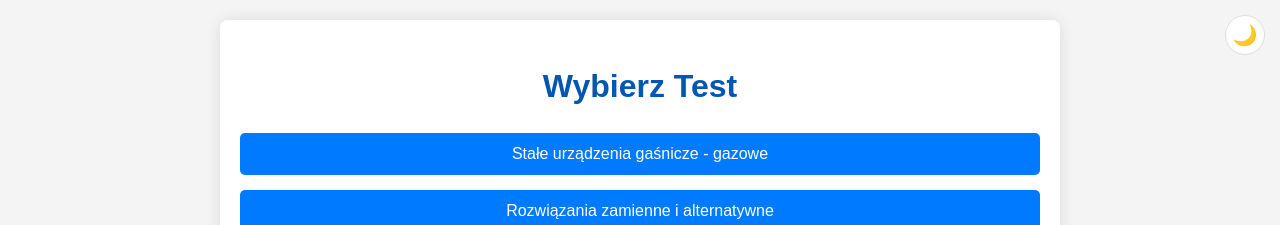
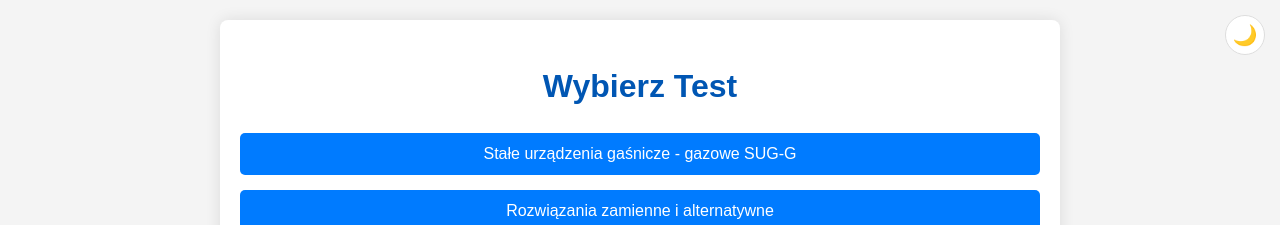
Before and after one commit to lycio90/ppoz, a plain HTML site: page index.html in a window 1280 px wide. Shown: the top 225 px of the page. Drawn offline with Linux system fonts and the light colour scheme.

Commit message:
Add files via upload

```diff
--- a/index.html
+++ b/index.html
@@ -222,7 +222,7 @@
     <script>
         // Definicje quizów. Klucz (np. 'quiz17') odpowiada nazwie pliku .js.
         const quizData = {
-            'quiz1': { title: "Stałe urządzenia gaśnicze - gazowe" },
+            'quiz1': { title: "Stałe urządzenia gaśnicze - gazowe SUG-G" },
             'quiz3': { title: "Rozwiązania zamienne i alternatywne" },
             'quiz4': { title: "Instalacje wodociągowe ppoż." },
             'quiz5': { title: "Ograniczenie zagrożenia wybuchem" },
```
